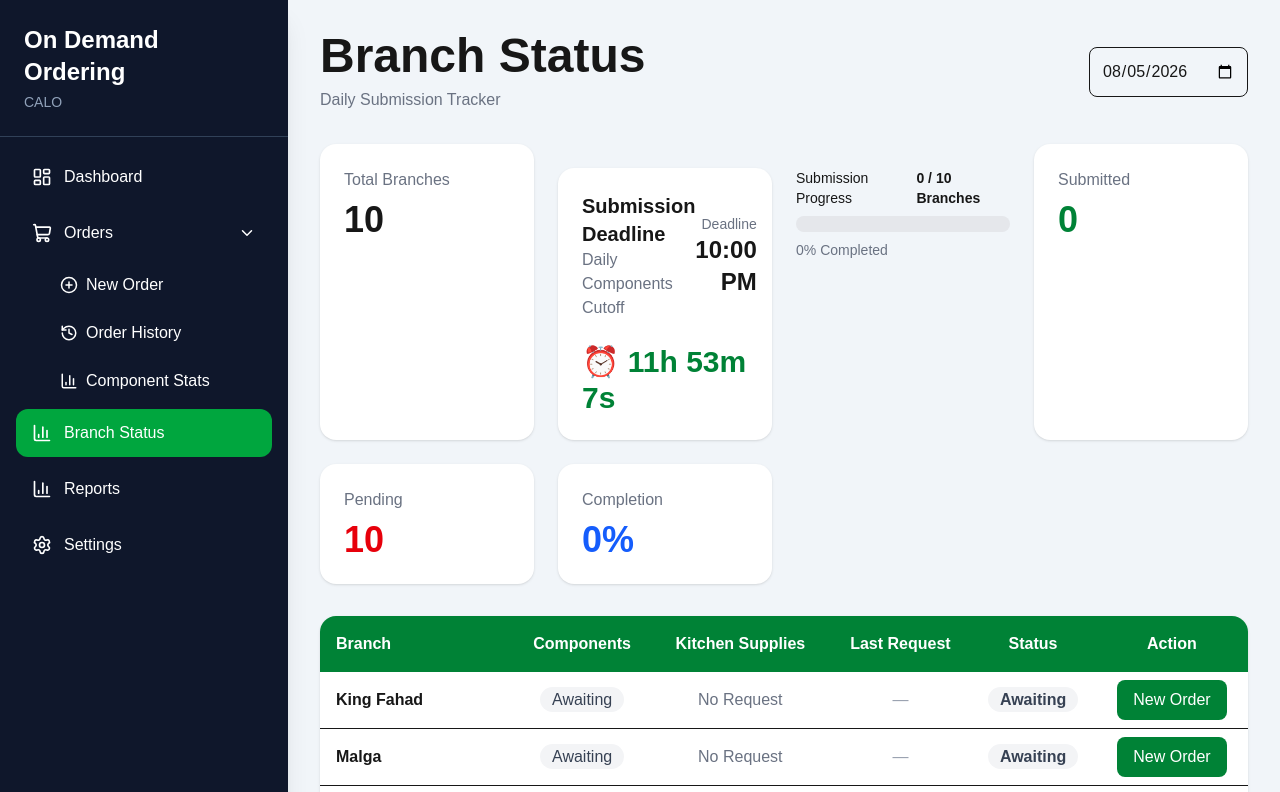
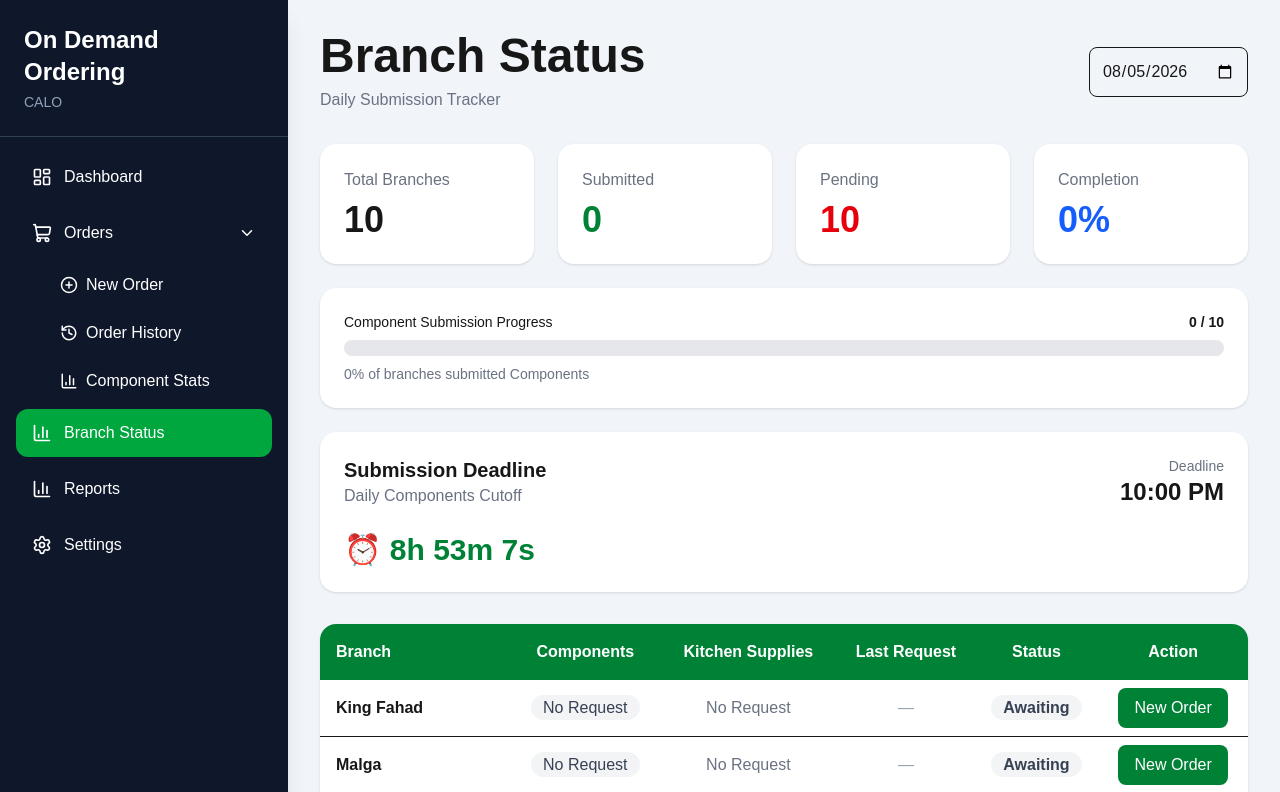
Before and after one commit to iramadan-source/on-demand-ordering, a Next.js app: page /branch-status in a window 1280 px wide. Shown: the top 792 px of the page. Built offline with nearby package versions, Linux system fonts and the light colour scheme; no server answers; the database is empty.

Commit message:
Fix branch status

```diff
--- a/app/branch-status/page.tsx
+++ b/app/branch-status/page.tsx
@@ -14,20 +14,45 @@ type Order = {
   created_at: string;
 };
 
+function getSaudiDate() {
+  return new Intl.DateTimeFormat("en-CA", {
+    timeZone: "Asia/Riyadh",
+    year: "numeric",
+    month: "2-digit",
+    day: "2-digit",
+  }).format(new Date());
+}
+
+function formatSaudiTime(date: string) {
+  return new Intl.DateTimeFormat("en-GB", {
+    timeZone: "Asia/Riyadh",
+    hour: "2-digit",
+    minute: "2-digit",
+  }).format(new Date(date));
+}
+
+function formatSaudiDate(date: string) {
+  return new Intl.DateTimeFormat("en-GB", {
+    timeZone: "Asia/Riyadh",
+    day: "2-digit",
+    month: "2-digit",
+    year: "numeric",
+  }).format(new Date(date));
+}
+
 export default function BranchStatusPage() {
-
-  const today = new Date()
-    .toISOString()
-    .split("T")[0];
-
   const [selectedDate, setSelectedDate] =
-    useState(today);
+    useState(getSaudiDate());
 
   const [orders, setOrders] =
     useState<Order[]>([]);
+
   const [currentTime, setCurrentTime] =
     useState(new Date());
 
+  /*
+   * LIVE CLOCK
+   */
   useEffect(() => {
     const timer = setInterval(() => {
       setCurrentTime(new Date());
@@ -36,67 +61,121 @@ useEffect(() => {
     return () => clearInterval(timer);
   }, []);
 
+  /*
+   * LOAD ORDERS FOR SELECTED DATE
+   */
   useEffect(() => {
     loadOrders();
   }, [selectedDate]);
 
   async function loadOrders() {
-
-    const { data } = await supabase
+    const { data, error } = await supabase
       .from("orders")
       .select("*")
       .eq("order_date", selectedDate);
 
-    setOrders((data as Order[]) || []);
-
+    if (error) {
+      console.error("Failed to load branch status:", error);
+      setOrders([]);
+      return;
     }
 
+    setOrders((data as Order[]) || []);
+  }
+
+  /*
+   * ONLY COMPONENT ORDERS COUNT
+   * TOWARD DAILY BRANCH SUBMISSION
+   */
+  const componentOrders = orders.filter(
+    (order) =>
+      order.request_type === "Components"
+  );
+
   const completedBranches = new Set(
-    orders.map((o) => o.branch)
+    componentOrders.map(
+      (order) => order.branch
+    )
   );
 
   const completed =
     completedBranches.size;
 
   const pending =
-    branches.length - completed;
+    Math.max(
+      branches.length - completed,
+      0
+    );
 
   const completion =
+    branches.length > 0
+      ? Math.min(
+          100,
           Math.round(
-      (completed / branches.length) * 100
+            (completed / branches.length) *
+              100
+          )
+        )
+      : 0;
+
+  /*
+   * 10:00 PM SAUDI TIME
+   * FOR THE SELECTED DATE
+   */
+  const deadline = new Date(
+    `${selectedDate}T22:00:00+03:00`
   );
-    const deadline = new Date(currentTime);
-
-deadline.setHours(22, 0, 0, 0);
 
   const remainingMs =
-  deadline.getTime() - currentTime.getTime();
+    deadline.getTime() -
+    currentTime.getTime();
 
   const hours = Math.max(
     0,
-  Math.floor(remainingMs / 1000 / 60 / 60)
+    Math.floor(
+      remainingMs /
+        1000 /
+        60 /
+        60
+    )
   );
 
   const minutes = Math.max(
     0,
-  Math.floor((remainingMs / 1000 / 60) % 60)
+    Math.floor(
+      (remainingMs /
+        1000 /
+        60) %
+        60
+    )
   );
 
   const seconds = Math.max(
     0,
-  Math.floor((remainingMs / 1000) % 60)
+    Math.floor(
+      (remainingMs /
+        1000) %
+        60
+    )
   );
 
-const deadlinePassed = remainingMs <= 0;
+  const deadlinePassed =
+    remainingMs <= 0;
+
+  /*
+   * CHECK IF SELECTED DATE IS TODAY
+   */
+  const isToday =
+    selectedDate === getSaudiDate();
 
   return (
+    <AppLayout>
 
-    <AppLayout>
+      {/* HEADER */}
 
       <div className="flex items-center justify-between">
 
         <div>
-
           <h1 className="text-5xl font-bold">
             Branch Status
           </h1>
@@ -104,19 +183,22 @@ const deadlinePassed = remainingMs <= 0;
           <p className="mt-2 text-gray-500">
             Daily Submission Tracker
           </p>
-
         </div>
 
         <input
           type="date"
           value={selectedDate}
           onChange={(e) =>
-            setSelectedDate(e.target.value)
+            setSelectedDate(
+              e.target.value
+            )
           }
           className="rounded-lg border p-3"
         />
 
       </div>
+
+      {/* KPI CARDS */}
 
       <div className="mt-8 grid gap-6 md:grid-cols-4">
 
@@ -129,87 +211,6 @@ const deadlinePassed = remainingMs <= 0;
           <h2 className="mt-2 text-4xl font-bold">
             {branches.length}
           </h2>
-
-        </div>
-        <div className="mt-6 rounded-2xl bg-white p-6 shadow">
-
-  <div className="flex items-center justify-between">
-
-    <div>
-
-      <h2 className="text-xl font-bold">
-        Submission Deadline
-      </h2>
-
-      <p className="text-gray-500">
-        Daily Components Cutoff
-      </p>
-
-    </div>
-
-    <div className="text-right">
-
-      <div className="text-sm text-gray-500">
-        Deadline
-      </div>
-
-      <div className="text-2xl font-bold">
-        10:00 PM
-      </div>
-
-    </div>
-
-  </div>
-
-  <div className="mt-6">
-
-    {deadlinePassed ? (
-
-      <div className="text-3xl font-bold text-red-600">
-        🔴 Deadline Passed
-      </div>
-
-    ) : (
-
-      <div className="text-3xl font-bold text-green-700">
-        ⏰ {hours}h {minutes}m {seconds}s
-      </div>
-
-    )}
-
-  </div>
-
-</div>
-<div className="mt-6">
-
-  <div className="mb-2 flex justify-between text-sm">
-
-    <span className="font-medium">
-      Submission Progress
-    </span>
-
-    <span className="font-bold">
-      {completed} / {branches.length} Branches
-    </span>
-
-  </div>
-
-  <div className="h-4 overflow-hidden rounded-full bg-gray-200">
-
-    <div
-      className="h-full bg-green-600 transition-all duration-500"
-      style={{
-        width: `${completion}%`,
-      }}
-    />
-
-  </div>
-
-  <p className="mt-2 text-sm text-gray-500">
-
-    {completion}% Completed
-
-  </p>
 
         </div>
 
@@ -251,6 +252,101 @@ const deadlinePassed = remainingMs <= 0;
 
       </div>
 
+      {/* PROGRESS */}
+
+      <div className="mt-6 rounded-2xl bg-white p-6 shadow">
+
+        <div className="mb-2 flex justify-between text-sm">
+
+          <span className="font-medium">
+            Component Submission Progress
+          </span>
+
+          <span className="font-bold">
+            {completed} / {branches.length}
+          </span>
+
+        </div>
+
+        <div className="h-4 overflow-hidden rounded-full bg-gray-200">
+
+          <div
+            className="h-full bg-green-600 transition-all duration-500"
+            style={{
+              width: `${completion}%`,
+            }}
+          />
+
+        </div>
+
+        <p className="mt-2 text-sm text-gray-500">
+          {completion}% of branches submitted Components
+        </p>
+
+      </div>
+
+      {/* DEADLINE */}
+
+      <div className="mt-6 rounded-2xl bg-white p-6 shadow">
+
+        <div className="flex items-center justify-between">
+
+          <div>
+
+            <h2 className="text-xl font-bold">
+              Submission Deadline
+            </h2>
+
+            <p className="text-gray-500">
+              Daily Components Cutoff
+            </p>
+
+          </div>
+
+          <div className="text-right">
+
+            <div className="text-sm text-gray-500">
+              Deadline
+            </div>
+
+            <div className="text-2xl font-bold">
+              10:00 PM
+            </div>
+
+          </div>
+
+        </div>
+
+        <div className="mt-6">
+
+          {!isToday ? (
+
+            <div className="text-lg font-semibold text-gray-500">
+              {deadlinePassed
+                ? "Deadline Passed"
+                : "Future Date"}
+            </div>
+
+          ) : deadlinePassed ? (
+
+            <div className="text-3xl font-bold text-red-600">
+              🔴 Deadline Passed
+            </div>
+
+          ) : (
+
+            <div className="text-3xl font-bold text-green-700">
+              ⏰ {hours}h {minutes}m {seconds}s
+            </div>
+
+          )}
+
+        </div>
+
+      </div>
+
+      {/* TABLE */}
+
       <div className="mt-8 overflow-hidden rounded-2xl bg-white shadow">
 
         <table className="w-full">
@@ -288,68 +384,175 @@ const deadlinePassed = remainingMs <= 0;
           </thead>
 
           <tbody>
+
             {branches.map((branch) => {
 
-  const componentOrder = orders
+              /*
+               * COMPONENT ORDER
+               */
+
+              const componentOrder =
+                orders
                   .filter(
-      (o) =>
-        o.branch === branch &&
-        o.request_type === "Components"
+                    (order) =>
+                      order.branch ===
+                        branch &&
+                      order.request_type ===
+                        "Components"
                   )
                   .sort(
                     (a, b) =>
-        new Date(b.created_at).getTime() -
-        new Date(a.created_at).getTime()
+                      new Date(
+                        b.created_at
+                      ).getTime() -
+                      new Date(
+                        a.created_at
+                      ).getTime()
                   )[0];
 
-  const kitchenOrder = orders
+              /*
+               * KITCHEN SUPPLY ORDER
+               */
+
+              const kitchenOrder =
+                orders
                   .filter(
-      (o) =>
-        o.branch === branch &&
-        o.request_type === "Kitchen Supplies"
+                    (order) =>
+                      order.branch ===
+                        branch &&
+                      order.request_type ===
+                        "Kitchen Supplies"
                   )
                   .sort(
                     (a, b) =>
-        new Date(b.created_at).getTime() -
-        new Date(a.created_at).getTime()
+                      new Date(
+                        b.created_at
+                      ).getTime() -
+                      new Date(
+                        a.created_at
+                      ).getTime()
                   )[0];
 
-  const lastOrder = [componentOrder, kitchenOrder]
+              /*
+               * MOST RECENT REQUEST
+               */
+
+              const lastOrder =
+                [
+                  componentOrder,
+                  kitchenOrder,
+                ]
                   .filter(
-    (order): order is Order => order !== undefined
+                    (
+                      order
+                    ): order is Order =>
+                      order !==
+                      undefined
                   )
                   .sort(
                     (a, b) =>
-      new Date(b.created_at).getTime() -
-      new Date(a.created_at).getTime()
+                      new Date(
+                        b.created_at
+                      ).getTime() -
+                      new Date(
+                        a.created_at
+                      ).getTime()
                   )[0];
-  const submittedBeforeDeadline =
-  lastOrder
-    ? new Date(lastOrder.created_at) <= deadline
-    : false;
+
+              /*
+               * COMPONENT STATUS
+               *
+               * Deadline applies to Components.
+               */
+
+              let componentStatus =
+                "No Request";
+
+              let componentStatusColor =
+                "bg-gray-100 text-gray-700";
+
+              if (componentOrder) {
+
+                const submittedAt =
+                  new Date(
+                    componentOrder.created_at
+                  );
+
+                if (
+                  submittedAt.getTime() <=
+                  deadline.getTime()
+                ) {
+
+                  componentStatus =
+                    "Submitted";
+
+                  componentStatusColor =
+                    "bg-green-100 text-green-700";
+
+                } else {
+
+                  componentStatus =
+                    "Late";
+
+                  componentStatusColor =
+                    "bg-yellow-100 text-yellow-700";
+
+                }
+
+              } else if (
+                deadlinePassed
+              ) {
+
+                componentStatus =
+                  "Overdue";
+
+                componentStatusColor =
+                  "bg-red-100 text-red-700";
+              }
+
+              /*
+               * OVERALL BRANCH STATUS
+               */
 
               let status = "Awaiting";
+
               let statusColor =
                 "bg-gray-100 text-gray-700";
 
-if (lastOrder && submittedBeforeDeadline) {
+              if (componentOrder) {
+
+                const submittedAt =
+                  new Date(
+                    componentOrder.created_at
+                  );
+
+                if (
+                  submittedAt.getTime() <=
+                  deadline.getTime()
+                ) {
 
                   status = "On Time";
+
                   statusColor =
                     "bg-green-100 text-green-700";
 
-} else if (lastOrder) {
+                } else {
 
                   status = "Late";
+
                   statusColor =
                     "bg-yellow-100 text-yellow-700";
 
-} else if (deadlinePassed) {
+                }
+
+              } else if (
+                deadlinePassed
+              ) {
 
                 status = "Overdue";
+
                 statusColor =
                   "bg-red-100 text-red-700";
-
               }
 
               return (
@@ -359,19 +562,25 @@ if (lastOrder && submittedBeforeDeadline) {
                   className="border-b hover:bg-gray-50"
                 >
 
+                  {/* BRANCH */}
+
                   <td className="p-4 font-semibold">
                     {branch}
                   </td>
 
+                  {/* COMPONENTS */}
+
                   <td className="text-center">
 
                     <span
-    className={`rounded-full px-3 py-1 font-medium ${statusColor}`}
+                      className={`rounded-full px-3 py-1 font-medium ${componentStatusColor}`}
                     >
-    {status}
+                      {componentStatus}
                     </span>
 
                   </td>
+
+                  {/* KITCHEN SUPPLIES */}
 
                   <td className="text-center">
 
@@ -391,6 +600,8 @@ if (lastOrder && submittedBeforeDeadline) {
 
                   </td>
 
+                  {/* LAST REQUEST */}
+
                   <td className="text-center">
 
                     {lastOrder ? (
@@ -399,24 +610,16 @@ if (lastOrder && submittedBeforeDeadline) {
 
                         <div className="font-semibold">
 
-              {new Date(
+                          {formatSaudiTime(
                             lastOrder.created_at
-              ).toLocaleTimeString(
-                "en-GB",
-                {
-                  hour: "2-digit",
-                  minute: "2-digit",
-                }
                           )}
 
                         </div>
 
                         <div className="text-xs text-gray-500">
 
-              {new Date(
+                          {formatSaudiDate(
                             lastOrder.created_at
-              ).toLocaleDateString(
-                "en-GB"
                           )}
 
                         </div>
@@ -432,6 +635,9 @@ if (lastOrder && submittedBeforeDeadline) {
                     )}
 
                   </td>
+
+                  {/* STATUS */}
+
                   <td className="text-center">
 
                     <span
@@ -441,6 +647,8 @@ if (lastOrder && submittedBeforeDeadline) {
                     </span>
 
                   </td>
+
+                  {/* ACTION */}
 
                   <td className="text-center">
 
@@ -471,6 +679,7 @@ if (lastOrder && submittedBeforeDeadline) {
               );
 
             })}
+
           </tbody>
 
         </table>
@@ -478,7 +687,5 @@ if (lastOrder && submittedBeforeDeadline) {
       </div>
 
     </AppLayout>
-
   );
-
 }
```
Lines whose indentation alone changed are shown as unchanged.
